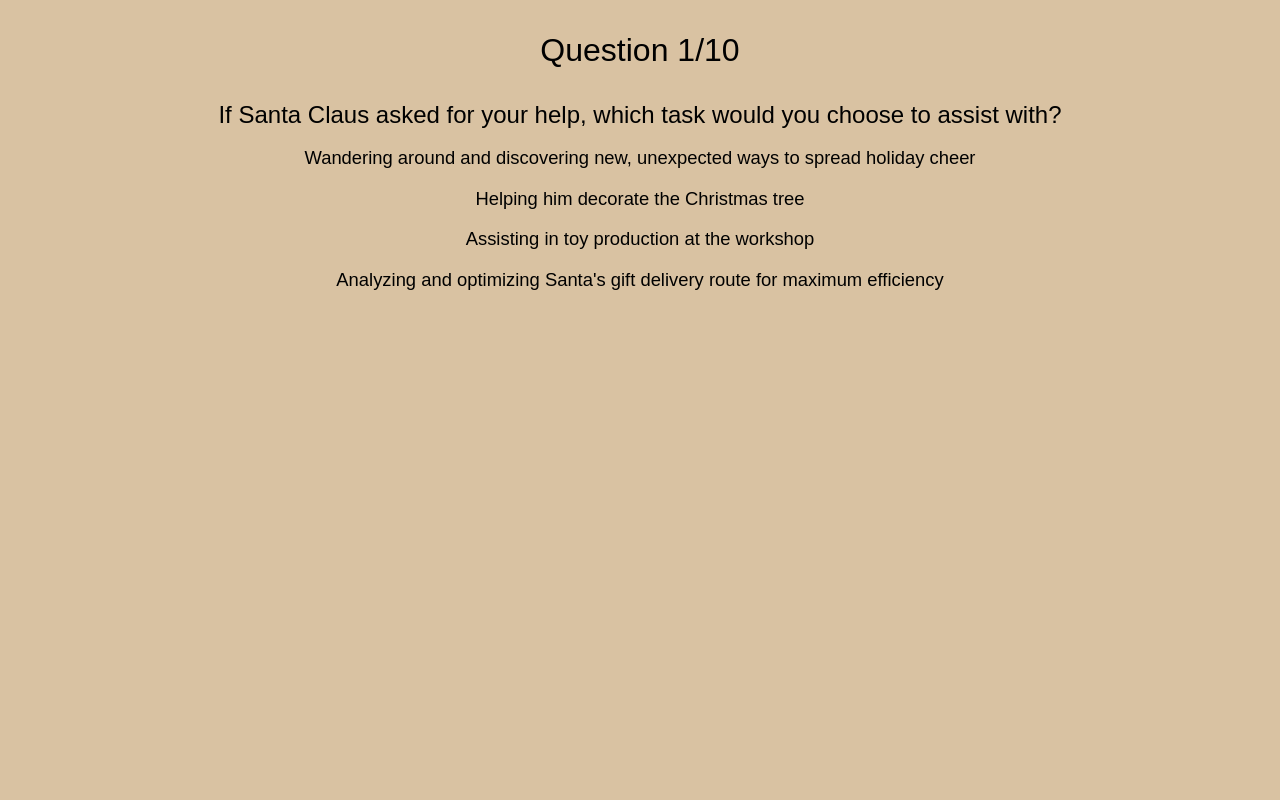
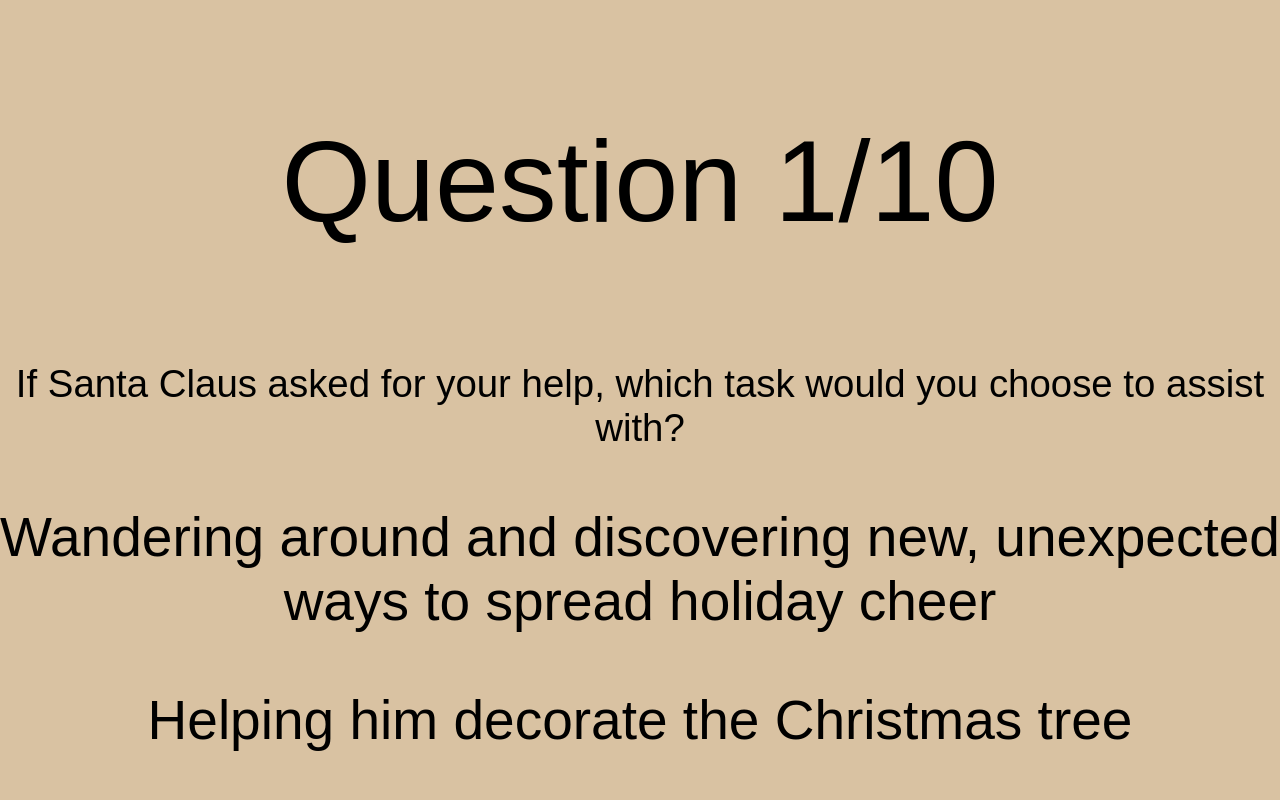
Before and after one commit to RyanAOGallagher/mbti, a React (Vite) app: page /questions in a window 1280 px wide. Shown: the top 800 px of the page. Built offline with nearby package versions, Linux system fonts and the light colour scheme; a web font is replaced by a local one.

Commit message:
fix font size

```diff
--- a/src/Screens/QuestionScreen.jsx
+++ b/src/Screens/QuestionScreen.jsx
@@ -19,14 +19,14 @@ const QuestionScreen = () => {
   const text = languageText[language] || 'Language not supported';
 
   const textStyles = {
-    fontSize: '2.3vh',
+    fontSize: '4.3vw',
     fontFamily: 'MyFont, sans-serif',
     textAlign: 'center',
     margin: '8px 0', // Add some spacing between text elements
   };
 
   const questionStyles = {
-    fontSize: '3vh',
+    fontSize: '3vw',
     fontFamily: 'MyFont, sans-serif',
     textAlign: 'center',
     margin: '8px 0', // Add some spacing between text elements
@@ -47,7 +47,7 @@ const QuestionScreen = () => {
 
 
   const titleStyles = {
-    fontSize: '4vh',
+    fontSize: '9vw',
     fontFamily: 'MyFont, sans-serif',
     textAlign: 'center',
   };
```
